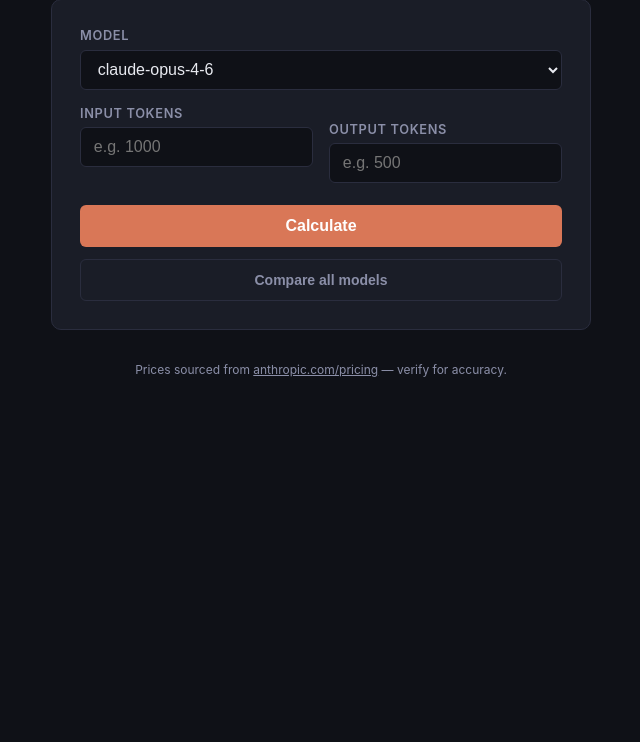
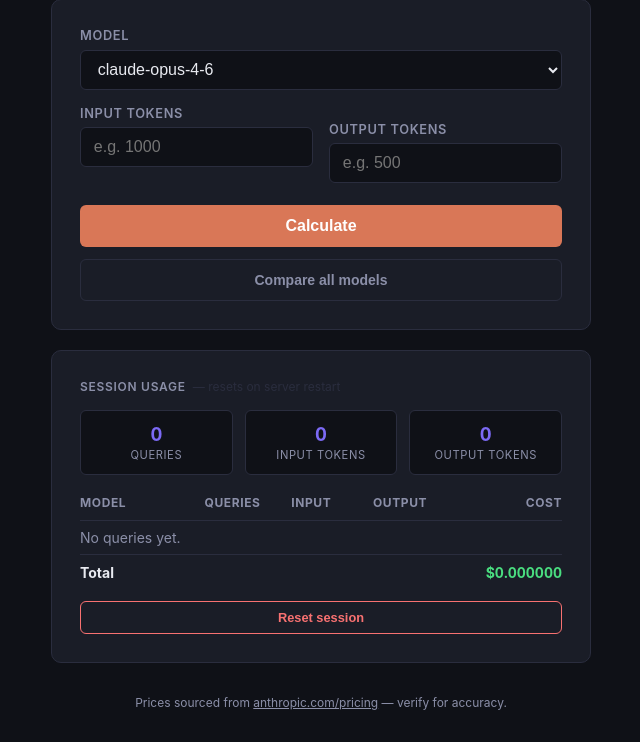
Before and after one commit to kcrosbylb/token-calculator, a Flask app: page / in a window 1280 px wide. Shown: the part 130-872 px from the top of the page, without its empty margins (319-959 px from the left). Before the commit the page ends 507 px from the top, so only its background shows below. Run offline with Flask 3, Linux system fonts and the light colour scheme.

Commit message:
Add /usage endpoint and session usage panel
Tracks cumulative queries, input/output tokens, and cost per model in
memory. GET /usage returns stats; POST /usage/reset clears them. UI
shows a live session panel that refreshes after every Calculate click.

Co-Authored-By: Claude Sonnet 4.6 <noreply@anthropic.com>

```diff
--- a/app.py
+++ b/app.py
@@ -8,6 +8,28 @@ PRICING = {
     "claude-sonnet-4-6": ( 3.00, 15.00),
     "claude-haiku-4-5":  ( 0.80,  4.00),
 }
+
+# In-memory session usage — resets on server restart
+_usage = {
+    "queries":       0,
+    "input_tokens":  0,
+    "output_tokens": 0,
+    "total_cost":    0.0,
+    "by_model": {m: {"queries": 0, "input_tokens": 0, "output_tokens": 0, "total_cost": 0.0}
+                 for m in PRICING},
+}
+
+
+def _record(model: str, input_tokens: int, output_tokens: int, cost: float) -> None:
+    _usage["queries"]       += 1
+    _usage["input_tokens"]  += input_tokens
+    _usage["output_tokens"] += output_tokens
+    _usage["total_cost"]    += cost
+    m = _usage["by_model"][model]
+    m["queries"]       += 1
+    m["input_tokens"]  += input_tokens
+    m["output_tokens"] += output_tokens
+    m["total_cost"]    += cost
 
 
 @app.route("/")
@@ -32,13 +54,16 @@ def calculate():
     input_cost  = (input_tokens  / 1_000_000) * in_price
     output_cost = (output_tokens / 1_000_000) * out_price
 
+    total = input_cost + output_cost
+    _record(model, input_tokens, output_tokens, total)
+
     return jsonify({
         "model":              model,
         "input_tokens":       input_tokens,
         "output_tokens":      output_tokens,
         "input_cost":         input_cost,
         "output_cost":        output_cost,
-        "total_cost":         input_cost + output_cost,
+        "total_cost":         total,
         "in_price_per_mtok":  in_price,
         "out_price_per_mtok": out_price,
     })
@@ -67,5 +92,21 @@ def compare():
     return jsonify(results)
 
 
+@app.route("/usage", methods=["GET"])
+def usage():
+    return jsonify(_usage)
+
+
+@app.route("/usage/reset", methods=["POST"])
+def usage_reset():
+    _usage["queries"]       = 0
+    _usage["input_tokens"]  = 0
+    _usage["output_tokens"] = 0
+    _usage["total_cost"]    = 0.0
+    for m in _usage["by_model"]:
+        _usage["by_model"][m] = {"queries": 0, "input_tokens": 0, "output_tokens": 0, "total_cost": 0.0}
+    return jsonify({"ok": True})
+
+
 if __name__ == "__main__":
     app.run(debug=True, host="0.0.0.0", port=5000)
--- a/templates/index.html
+++ b/templates/index.html
@@ -179,6 +179,43 @@
       display: none;
     }
 
+    /* Usage panel */
+    .usage-grid {
+      display: grid;
+      grid-template-columns: repeat(3, 1fr);
+      gap: 0.75rem;
+      margin-bottom: 1.25rem;
+    }
+    .usage-stat {
+      background: var(--bg);
+      border: 1px solid var(--border);
+      border-radius: 6px;
+      padding: 0.75rem;
+      text-align: center;
+    }
+    .usage-stat .stat-val {
+      font-size: 1.15rem;
+      font-weight: 700;
+      font-variant-numeric: tabular-nums;
+      color: var(--accent2);
+    }
+    .usage-stat .stat-lbl {
+      font-size: 0.7rem;
+      color: var(--muted);
+      text-transform: uppercase;
+      letter-spacing: 0.05em;
+      margin-top: 0.2rem;
+    }
+    .btn-reset {
+      background: transparent;
+      border: 1px solid #f87171;
+      color: #f87171;
+      margin-top: 0.75rem;
+      font-size: 0.8rem;
+      padding: 0.5rem;
+    }
+    .btn-reset:hover { opacity: 0.75; }
+
     footer {
       margin-top: 2rem;
       color: var(--muted);
@@ -266,6 +303,49 @@
   </table>
 </div>
 
+<!-- Session usage -->
+<div class="card" id="usage-panel">
+  <p class="result-header">Session usage <span style="color:var(--border);font-weight:400;text-transform:none;letter-spacing:0">&nbsp;— resets on server restart</span></p>
+  <div class="usage-grid">
+    <div class="usage-stat">
+      <div class="stat-val" id="u-queries">0</div>
+      <div class="stat-lbl">Queries</div>
+    </div>
+    <div class="usage-stat">
+      <div class="stat-val" id="u-input">0</div>
+      <div class="stat-lbl">Input tokens</div>
+    </div>
+    <div class="usage-stat">
+      <div class="stat-val" id="u-output">0</div>
+      <div class="stat-lbl">Output tokens</div>
+    </div>
+  </div>
+
+  <table class="compare-table" id="usage-table">
+    <thead>
+      <tr>
+        <th>Model</th>
+        <th>Queries</th>
+        <th>Input</th>
+        <th>Output</th>
+        <th>Cost</th>
+      </tr>
+    </thead>
+    <tbody id="usage-body"></tbody>
+    <tfoot>
+      <tr style="border-top:1px solid var(--border)">
+        <td style="padding-top:0.6rem;font-weight:700">Total</td>
+        <td></td>
+        <td></td>
+        <td></td>
+        <td style="text-align:right;font-weight:700;color:var(--green);padding-top:0.6rem;font-variant-numeric:tabular-nums" id="u-total-cost">$0.000000</td>
+      </tr>
+    </tfoot>
+  </table>
+
+  <button class="btn-outline btn-reset" id="reset-btn">Reset session</button>
+</div>
+
 <footer>
   Prices sourced from <a href="https://www.anthropic.com/pricing" target="_blank">anthropic.com/pricing</a> — verify for accuracy.
 </footer>
@@ -314,7 +394,37 @@
     document.getElementById('r-total').textContent         = fmt(data.total_cost);
     document.getElementById('result').style.display        = 'block';
     document.getElementById('compare-section').style.display = 'none';
+    refreshUsage();
   });
+
+  async function refreshUsage() {
+    const res = await fetch('/usage');
+    const d = await res.json();
+
+    document.getElementById('u-queries').textContent = d.queries.toLocaleString();
+    document.getElementById('u-input').textContent   = d.input_tokens.toLocaleString();
+    document.getElementById('u-output').textContent  = d.output_tokens.toLocaleString();
+    document.getElementById('u-total-cost').textContent = fmt(d.total_cost);
+
+    document.getElementById('usage-body').innerHTML = Object.entries(d.by_model)
+      .filter(([, v]) => v.queries > 0)
+      .map(([model, v]) => `
+        <tr>
+          <td class="model-name">${model}</td>
+          <td style="text-align:right">${v.queries.toLocaleString()}</td>
+          <td style="text-align:right;font-variant-numeric:tabular-nums">${v.input_tokens.toLocaleString()}</td>
+          <td style="text-align:right;font-variant-numeric:tabular-nums">${v.output_tokens.toLocaleString()}</td>
+          <td style="text-align:right;font-variant-numeric:tabular-nums">${fmt(v.total_cost)}</td>
+        </tr>`)
+      .join('') || `<tr><td colspan="5" style="color:var(--muted);padding:0.5rem 0">No queries yet.</td></tr>`;
+  }
+
+  document.getElementById('reset-btn').addEventListener('click', async () => {
+    await fetch('/usage/reset', { method: 'POST' });
+    refreshUsage();
+  });
+
+  refreshUsage();
 
   document.getElementById('compare-btn').addEventListener('click', async () => {
     clearError();
```
